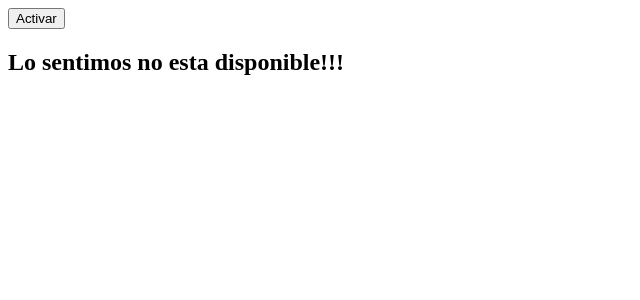
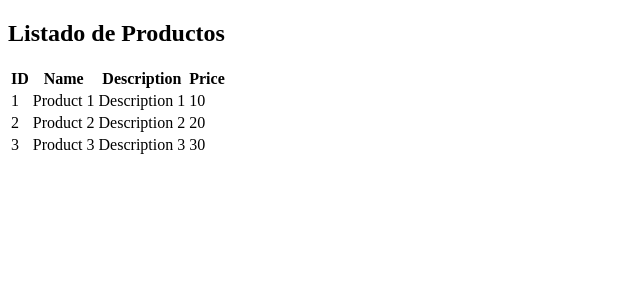
Before and after one commit to jastigi/springboot_angular, an Angular app: page / in a window 1280 px wide. Shown: the top 300 px of the page, without its empty margins (0-640 px from the left). Built offline with nearby package versions, Linux system fonts and the light colour scheme.

Commit message:
Implementando listar en el html

```diff
--- a/src/app/app.html
+++ b/src/app/app.html
@@ -1,18 +1,6 @@
-<button type="button" (click)="setEnabled()">
+<!--<button type="button" (click)="setEnabled()">
   {{enabled ? 'Desactivar' : 'Activar'}}
 </button>
-
-<!--<div *ngIf="enabled; else notEnabled">
-  <h2>{{title()}}</h2>
-</div>
-
-<ng-template #notEnabled>
-  <h2>Lo sentimos no esta disponible</h2>
-</ng-template>
-
-<ul>
-  <li *ngFor="let course of courses">{{course}}</li>
-</ul> -->
 
 @if (enabled) {
   <h2>{{title()}}</h2>
@@ -26,3 +14,6 @@
   } @else {
   <h2>Lo sentimos no esta disponible!!!</h2>
 }
+-->
+
+<app-product></app-product>
--- a/src/app/app.ts
+++ b/src/app/app.ts
@@ -1,11 +1,11 @@
 import { Component, signal } from '@angular/core';
 import { RouterOutlet } from '@angular/router';
 import { CommonModule } from '@angular/common';
+import { ProductComponent } from "./products/components/product";
 
 @Component({
   selector: 'app-root',
-  standalone: true,
-  imports: [RouterOutlet, CommonModule],
+  imports: [RouterOutlet, CommonModule, ProductComponent],
   templateUrl: './app.html',
   styleUrl: './app.css'
 })
--- a/src/app/products/components/product.html
+++ b/src/app/products/components/product.html
@@ -1 +1,30 @@
-<p>product works!</p>
+<h2>Listado de Productos</h2>
+
+@if(products.length > 0){
+
+    <table>
+        <thead>
+            <tr>
+                <th>ID</th>
+                <th>Name</th>
+                <th>Description</th>
+                <th>Price</th>
+            </tr>
+        </thead>
+        <tbody>
+            @for(product of products; track product.id){
+                <tr>
+                    <td>{{product.id}}</td>
+                    <td>{{product.name}}</td>
+                    <td>{{product.description}}</td>
+                    <td>{{product.price}}</td>
+                </tr>
+            }
+        </tbody>
+    </table>
+
+} @else {
+
+    <div>Lo sentimos no hay registros en el sistema!</div>
+
+}
```
